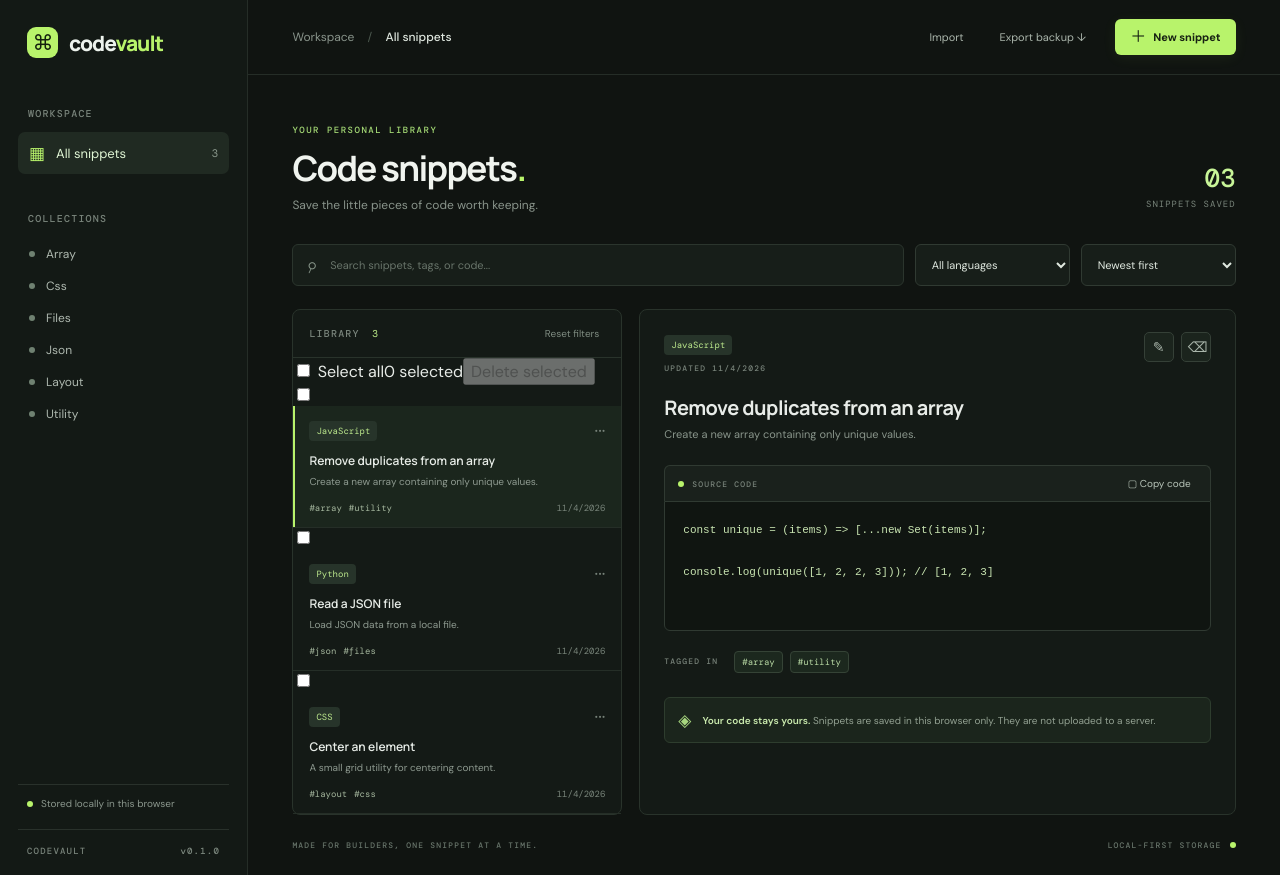
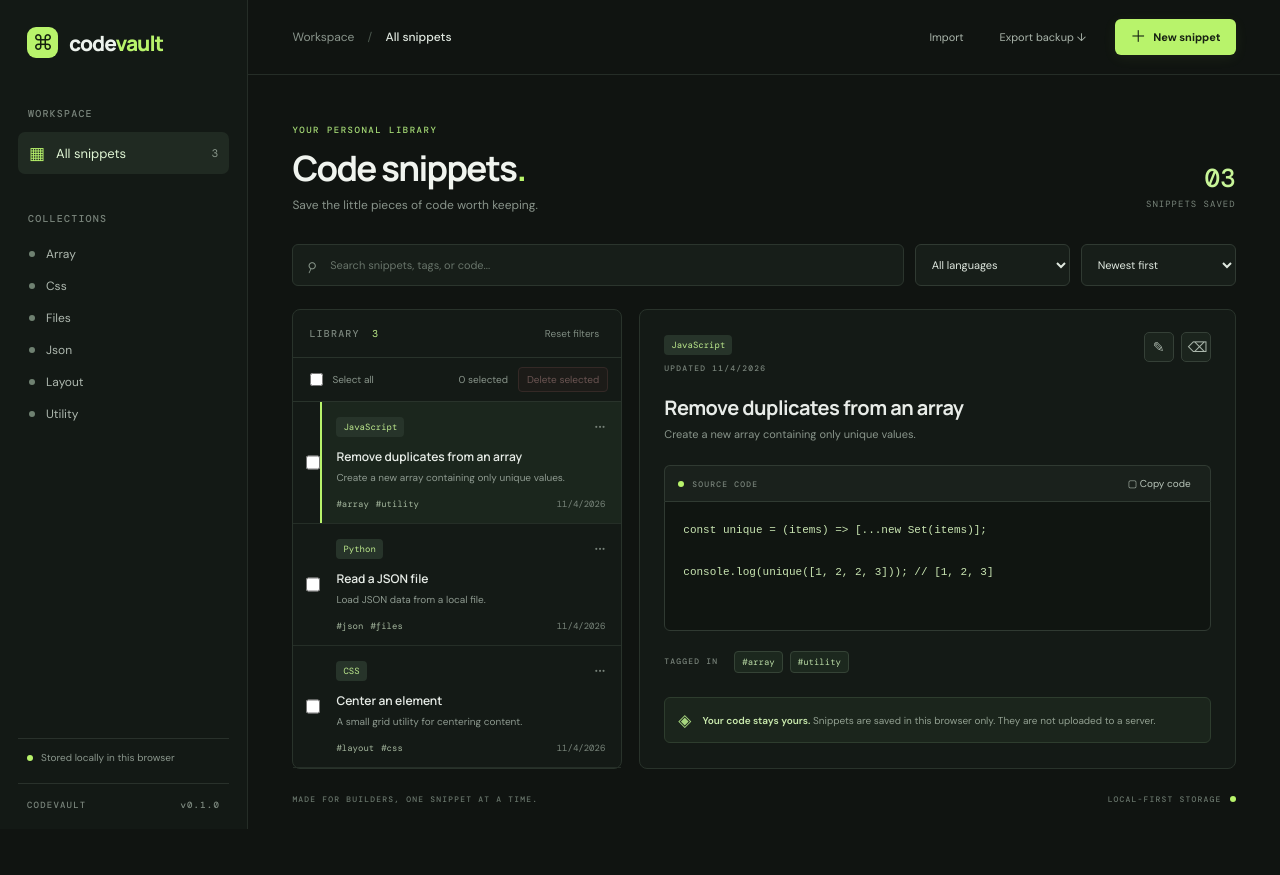
Before and after one commit to imanr236/CodeVault, a React (Vite) app: page / in a window 1280 px wide. After the commit the page ends 829 px from the top, so only its background shows below. Built offline with nearby package versions, Linux system fonts and the light colour scheme.

Commit message:
Style bulk snippet controls

```diff
--- a/src/styles.css
+++ b/src/styles.css
@@ -61,6 +61,7 @@ h1{font:700 35px Manrope,sans-serif;letter-spacing:-1.7px;margin:8px 0 5px;color
 .list-heading{height:48px;padding:0 16px;display:flex;align-items:center;justify-content:space-between;border-bottom:1px solid #29332b}
 .list-heading b{color:#c4f58e;font-weight:400;margin-left:5px}
 .list-heading button{border:0;background:none;color:#7e8b80;font:10px 'DM Sans',sans-serif}
+.bulk-toolbar{display:flex;align-items:center;gap:10px;padding:9px 13px;border-bottom:1px solid #29332b;color:#89958b;font-size:10px}.bulk-toolbar label{display:flex;align-items:center;gap:6px}.bulk-toolbar input,.snippet-select{accent-color:#b8f36b}.bulk-toolbar span{margin-left:auto}.bulk-toolbar button{border:1px solid #654040;background:#2a1d1d;color:#e9aaaa;border-radius:4px;padding:5px 8px;font-size:10px}.bulk-toolbar button:disabled{opacity:.4;cursor:not-allowed}.snippet-row{display:flex;align-items:stretch;border-bottom:1px solid #252e27}.snippet-select{margin:0 0 0 13px;width:14px;flex-shrink:0}.snippet-row .snippet-card{border-bottom:0;flex:1;min-width:0}
 .snippet-card{width:100%;text-align:left;border:0;border-bottom:1px solid #252e27;background:transparent;color:#e7ece7;padding:15px 16px 13px;display:block}
 .snippet-card:hover{background:#19221b}
 .snippet-card.chosen{background:#1b261d;box-shadow:inset 2px 0 #b8f36b}
```
